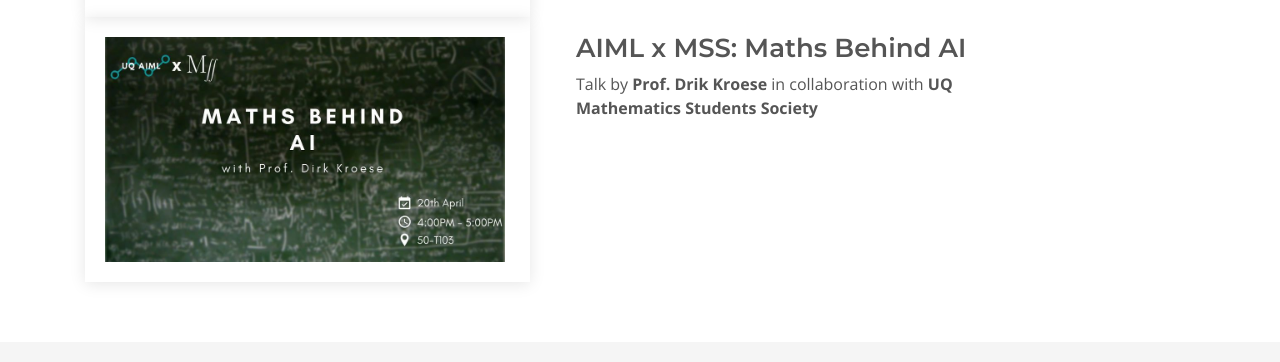
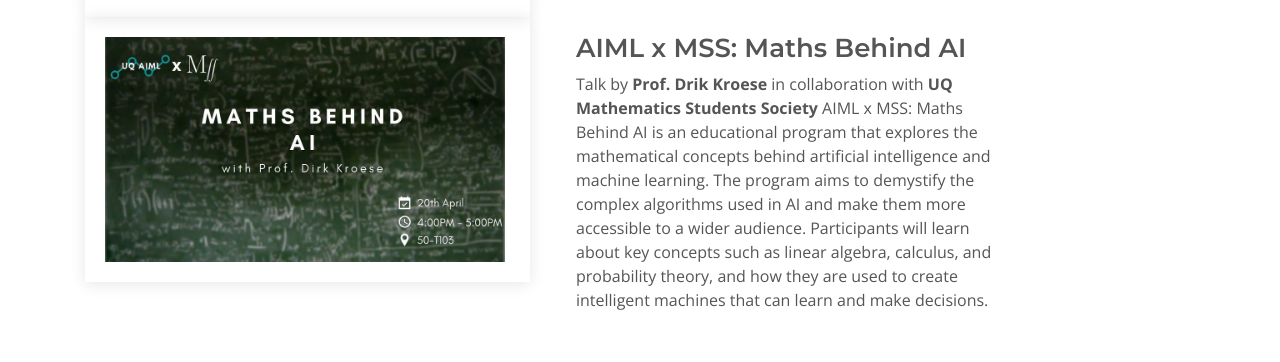
Before and after one commit to uqaiml/uqaiml.github.io, a plain HTML site: page index.html in a window 1280 px wide. Shown: the part 4694-5056 px from the top of the page. Drawn offline with nearby package versions, Linux system fonts and the light colour scheme.

Commit message:
Updated Event

```diff
--- a/index.html
+++ b/index.html
@@ -477,6 +477,7 @@ Do you have what it takes to crunch the numbers and make the discovery of a life
               <h3>AIML x MSS: Maths Behind AI</h3>
               <p>
                 Talk by <b>Prof. Drik Kroese</b> in collaboration with <b>UQ Mathematics Students Society</b>
+                AIML x MSS: Maths Behind AI is an educational program that explores the mathematical concepts behind artificial intelligence and machine learning. The program aims to demystify the complex algorithms used in AI and make them more accessible to a wider audience. Participants will learn about key concepts such as linear algebra, calculus, and probability theory, and how they are used to create intelligent machines that can learn and make decisions.
               </p>
             </div>
           </div>
```
